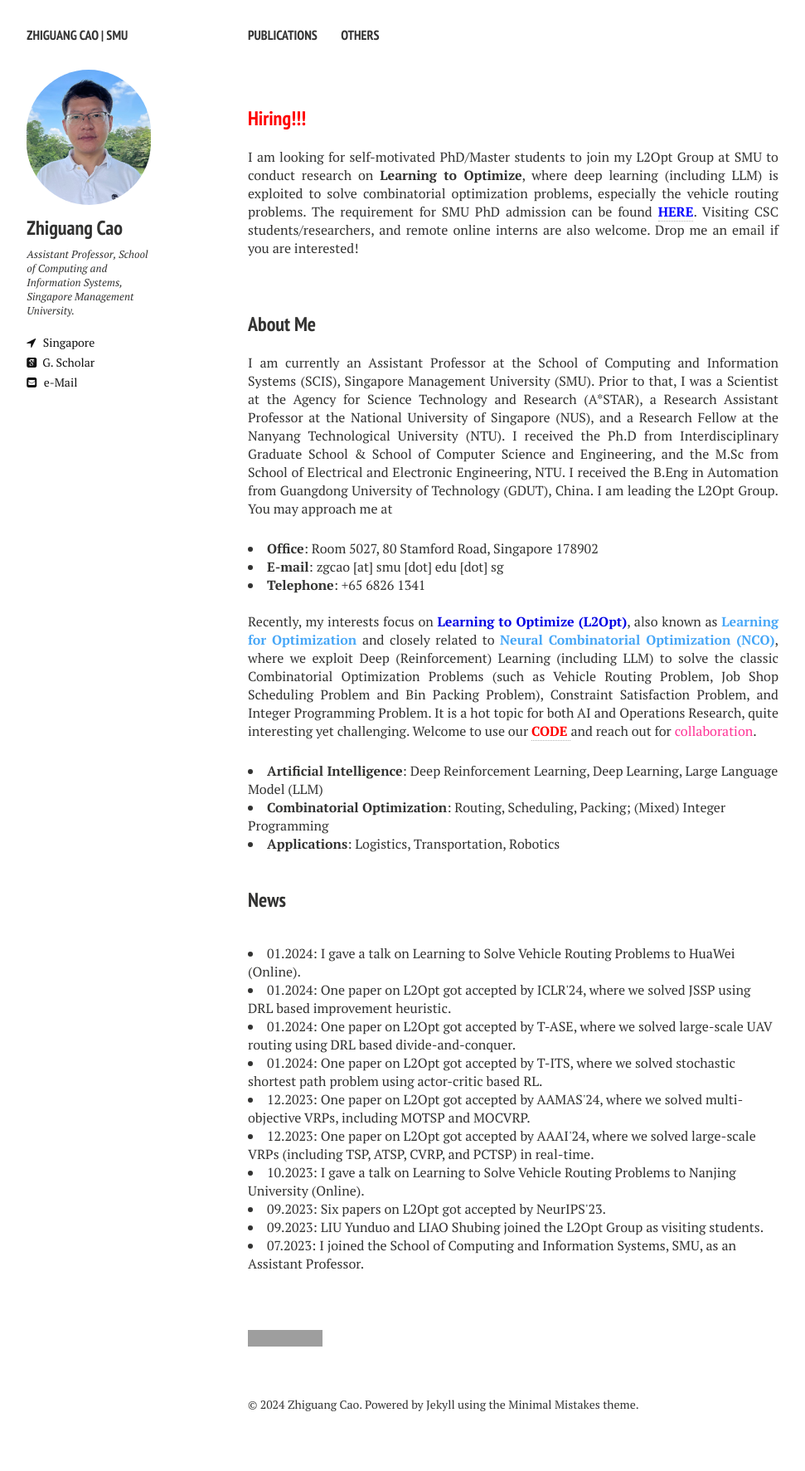
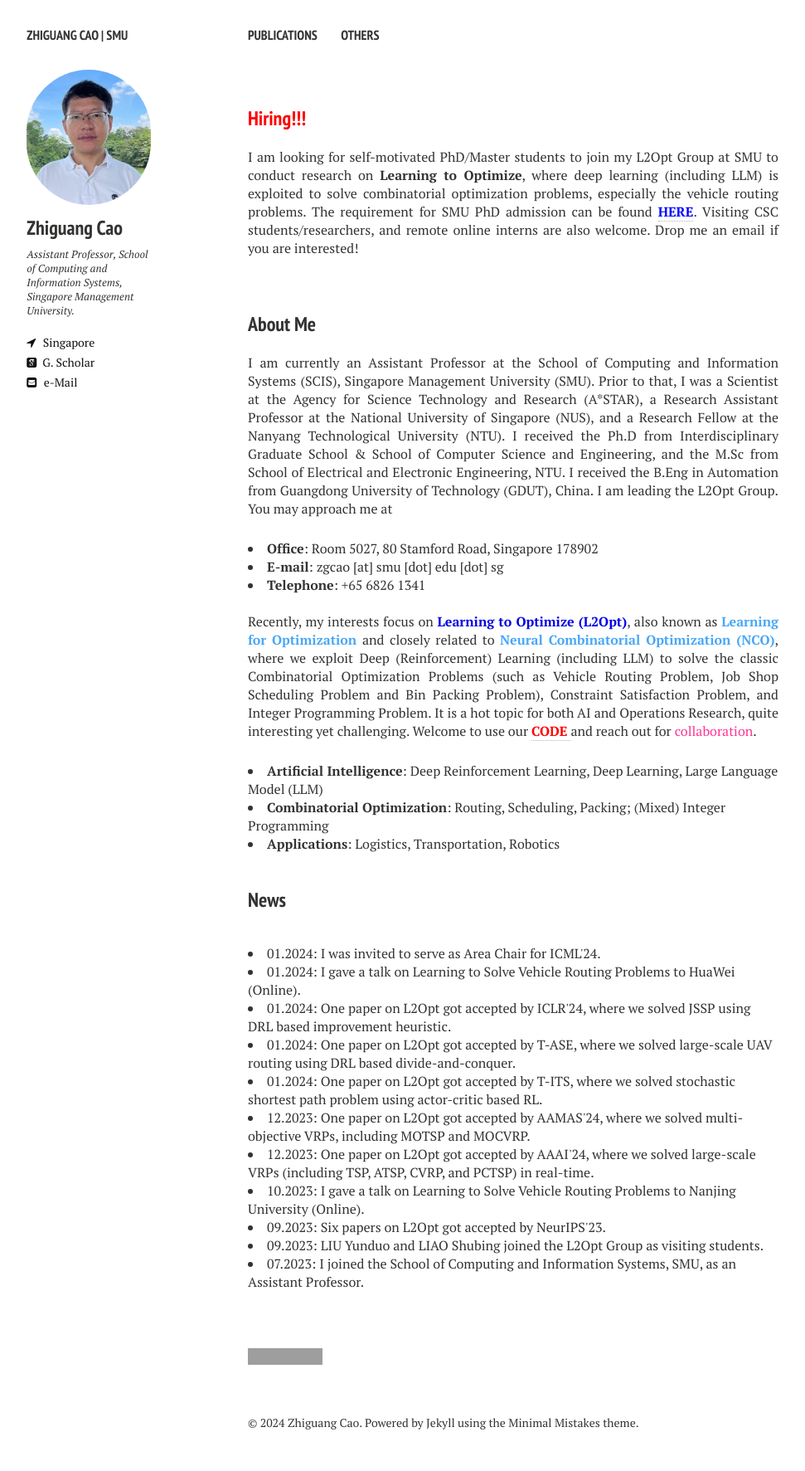
Before and after one commit to zhiguangcaosg/zhiguangcaosg.github.io, a Jekyll site: the page built from index.md, in a window 1280 px wide. Shown: the whole page at 83% size, without its empty margins (21-992 px from the left). Built offline with Jekyll 4.4.1, drawn with Linux system fonts in a browser that asks for light colours; nearby versions of some CDN libraries; before the commit the page ends 1751 px from its top, so only the background shows below that; grey boxes are pictures that could not be loaded.

Commit message:
Update index.md

```diff
--- a/index.md
+++ b/index.md
@@ -38,6 +38,10 @@ image: banner1.png
 </li>
 
 <h3 style="margin-bottom:-8px;padding-top:20px;">News</h3> <br>
+
+<li>
+01.2024:  I was invited to serve as Area Chair for ICML'24.
+</li>
 
 <li>
 01.2024:  I gave a talk on Learning to Solve Vehicle Routing Problems to HuaWei (Online).
```
